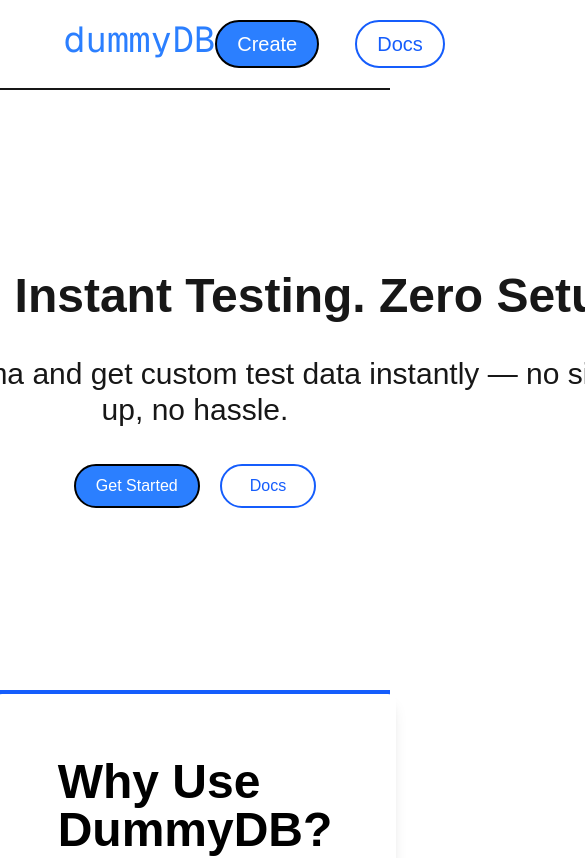
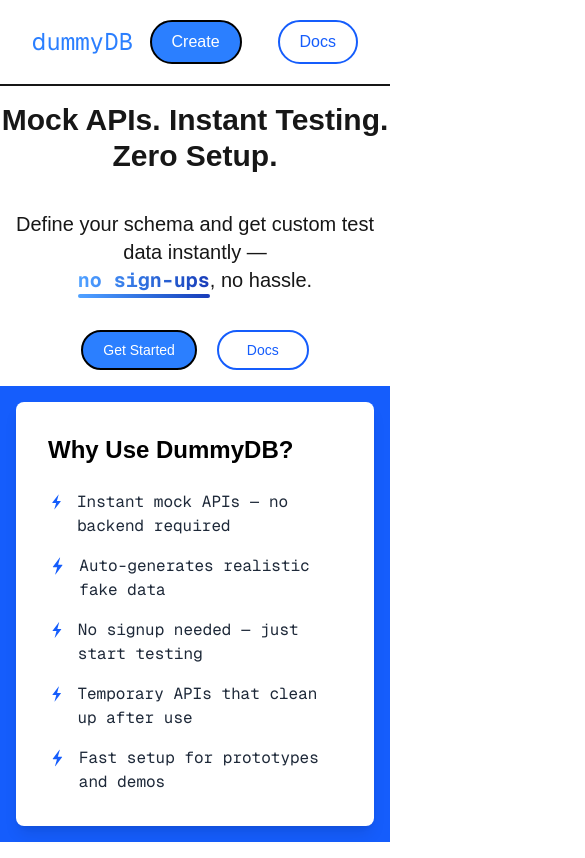
Before and after one commit to Karthik24203/dummyDB, a Next.js app: page / in a window 390 px wide. Shown: the top 858 px of the page, 585 px wide, since content can reach past the window. Built offline with nearby package versions, Linux system fonts and the light colour scheme.

Commit message:
final touch

```diff
--- a/src/app/api/non_user/route.js
+++ b/src/app/api/non_user/route.js
@@ -4,12 +4,12 @@
 export async function GET(req, res) {
   const { searchParams } = new URL(req.url);
   const { url } = req;
-  console.log("a", url);
+  //console.log("a", url);
   const types = searchParams.getAll("types[]");
   const subtypes = searchParams.getAll("subtypes[]");
   const inputValue = searchParams.getAll("inputValue[]");
   const limit = parseInt(searchParams.get("limit"));
-  console.log(types, subtypes, inputValue, limit);
+  //console.log(types, subtypes, inputValue, limit);
   let arr = [];
   Array.from({ length: limit }).forEach(() => {
     let obj = {};
@@ -18,7 +18,7 @@
     });
     arr.push(obj);
   });
-  console.log(arr);
+  //console.log(arr);
   const response = NextResponse.json(arr, { status: 200 });
   response.headers.set("Access-Control-Allow-Origin", "*");
   response.headers.set("Access-Control-Allow-Methods", "GET, OPTIONS");
--- a/src/app/components/About.js
+++ b/src/app/components/About.js
@@ -11,15 +11,15 @@
   ];
 
   return (
-    <div className="min-h-[600px] bg-blue-600 text-black flex items-center justify-center px-4">
-      <div className=" w-fit bg-white rounded-lg shadow-lg p-16">
-        <h1 className="text-5xl font-bold mb-6 ">
+    <div className=" min-h-[400px] md:min-h-[600px] bg-blue-600 text-black flex items-center justify-center p-4">
+      <div className=" w-fit bg-white rounded-lg shadow-lg md:p-16 p-8">
+        <h1 className="lg:text-5xl md:text-3xl text-2xl font-bold mb-6 ">
           Why Use DummyDB?
         </h1>
-        <ul className=" space-y-4 text-gray-800 text-xl font-mono">
+        <ul className=" space-y-4 text-gray-800 lg:text-xl font-mono">
           {benefits.map((point, index) => (
             <li key={index} className="flex items-start  space-x-3">
-              <IoIosFlash className=" text-2xl text-blue-600"/>
+              <IoIosFlash className=" text-2xl text-blue-600" />
               <span>{point}</span>
             </li>
           ))}
--- a/src/app/components/Header.js
+++ b/src/app/components/Header.js
@@ -8,21 +8,21 @@
   const router = useRouter();
 
   return (
-    <header className="cursor-pointer select-none border-b-2 flex justify-between px-16 py-5">
+    <header className="cursor-pointer select-none border-b-2 items-center flex justify-between px-8 md:px-16 py-5">
       <Link href={"/"} passHref>
-        <h1 className=" font-mono text-4xl text-blue-500 ">dummyDB</h1>
+        <h1 className=" font-mono text-2xl lg:text-4xl md:text-3xl text-blue-500 ">dummyDB</h1>
       </Link>
-      <div className=" flex text-xl space-x-9 mr-16 text-blue-600 ">
+      <div className=" flex space-x-9 md:mr-16 text-blue-600 ">
         <Link href={"/create"} passHref>
           <h2
-            className=" px-5 py-2 border-2 border-black bg-blue-500 hover:bg-blue-600 active:bg-blue-700
+            className=" md:text-lg px-5 py-2 border-2 border-black bg-blue-500 hover:bg-blue-600 active:bg-blue-700
            text-white rounded-full"
           >
             Create
           </h2>
         </Link>
         <Link href={"/documentation"} passHref>
-          <h2 className=" px-5 py-2 border-blue-600 hover:bg-blue-100 active:bg-blue-200 border-2 rounded-full">
+          <h2 className=" md:text-lg px-5 py-2 border-blue-600 hover:bg-blue-100 active:bg-blue-200 border-2 rounded-full">
             Docs
           </h2>
         </Link>
--- a/src/app/create/components/DisplayItem.js
+++ b/src/app/create/components/DisplayItem.js
@@ -30,10 +30,10 @@
   };
   return (
     <div className="w-full">
-      <div className="w-full mt-5">
+      <div className="w-full  mt-5">
         <h2 className="ml-5 text-2xl font-semibold flex-start">Your API:</h2>
         <div className="flex justify-center w-full">
-          <div className=" relative w-[600px]   border-2 rounded mt-3 ">
+          <div className=" relative md:min-w-[400px] lg:max-w-[500px] lg:w-[600px]   border-2 rounded mt-3 ">
             {api ? (
               <button
                 onClick={handleCopy}
@@ -54,14 +54,14 @@
         </div>
       </div>
 
-      <div className="ml-5 mt-6 text-2xl flex-start">
-        <h2 className="font-semibold">Your Data looks like:</h2>
+      <div className="mt-6 md:text-2xl flex flex-col items-start w-full">
+        <h2 className=" ml-6 font-semibold">Your Data looks like:</h2>
         <div className="flex justify-center w-full h-96 overflow-auto">
-          <div className="w-[600px] mt-3 border-2 rounded-lg p-4 overflow-auto custom-scrollbar2">
+          <div className=" md:w-[400px] lg:max-w-[500px] lg:w-[600px] mt-3 border-2 rounded-lg p-4 overflow-auto custom-scrollbar2">
             {data ? (
-              <JsonViewer value={data} />
+              <JsonViewer className=" text-xl" value={data} />
             ) : (
-              <p className="text-gray-500">
+              <p className="text-gray-500 text-xl">
                 Your dummy data example will be displayed here
               </p>
             )}
--- a/src/app/create/page.js
+++ b/src/app/create/page.js
@@ -100,7 +100,13 @@
 
   return (
     <div className=" w-full flex">
-      <div className=" flex-1 flex items-stretch">
+      <div className="flex justify-center h-full w-full items-center text-2xl text-center font-bold px-5 md:hidden">
+        <h2>
+          This interface is optimized for larger screens. Please switch to a
+          bigger device for the best experience.
+        </h2>
+      </div>
+      <div className=" flex-1 md:flex hidden items-stretch">
         <div className="  w-1/2  border-r-2">
           <div className=" w-full flex justify-center items-center space-x-3  p-4 border-b-2">
             <button
--- a/src/app/page.js
+++ b/src/app/page.js
@@ -9,20 +9,41 @@
 
   return (
     <div className=" w-full ">
-      <div className="w-full h-[600px] flex flex-col items-center justify-center text-center space-y-9">
-        <div className="w-[900px] space-y-9 cursor-pointer">
-          <h1 className="text-5xl font-bold">
+      <div className="w-full md:h-[400px] h-[300px] lg:h-[600px] flex flex-col items-center justify-center text-center space-y-9">
+        <div
+          className="
+  w-full
+  sm:max-w-[500px]
+  md:max-w-none
+  lg:max-w-none
+  md:w-[700px]
+  lg:w-[900px]
+  lg:min-w-[700px]
+  space-y-9
+  cursor-pointer
+"
+        >
+          <h1 className="lg:text-5xl md:text-4xl text-3xl font-bold">
             Mock APIs. Instant Testing. Zero Setup.
           </h1>
-          <h2 className=" text-3xl ">
-            Define your schema and get custom test data instantly — no sign-up,
-            no hassle.
+          <h2 className=" text-xl lg:text-3xl md:text-2xl ">
+            Define your schema and get custom test data instantly —
+            <br />
+            <span className="relative font-mono
+             inline-block font-bold text-transparent bg-clip-text bg-gradient-to-r from-blue-400 to-blue-800">
+              no sign-ups
+              <span
+                className="absolute left-0 -bottom-1 w-full h-1
+               bg-gradient-to-r from-blue-400 to-blue-800 animate-underlineLoop rounded"
+              ></span>
+            </span>
+            , no hassle.
           </h2>
         </div>
-        <div className=" flex space-x-5">
+        <div className="md:text-lg text-sm flex space-x-5">
           <Link href={"/create"} passHref>
             <h2
-              className=" cursor-pointer px-5 py-2 rounded-full bg-blue-500 hover:bg-blue-600 active:bg-blue-700
+              className="  cursor-pointer px-5 py-2 rounded-full bg-blue-500 hover:bg-blue-600 active:bg-blue-700
            border-black border-2 text-white"
             >
               Get Started
```
